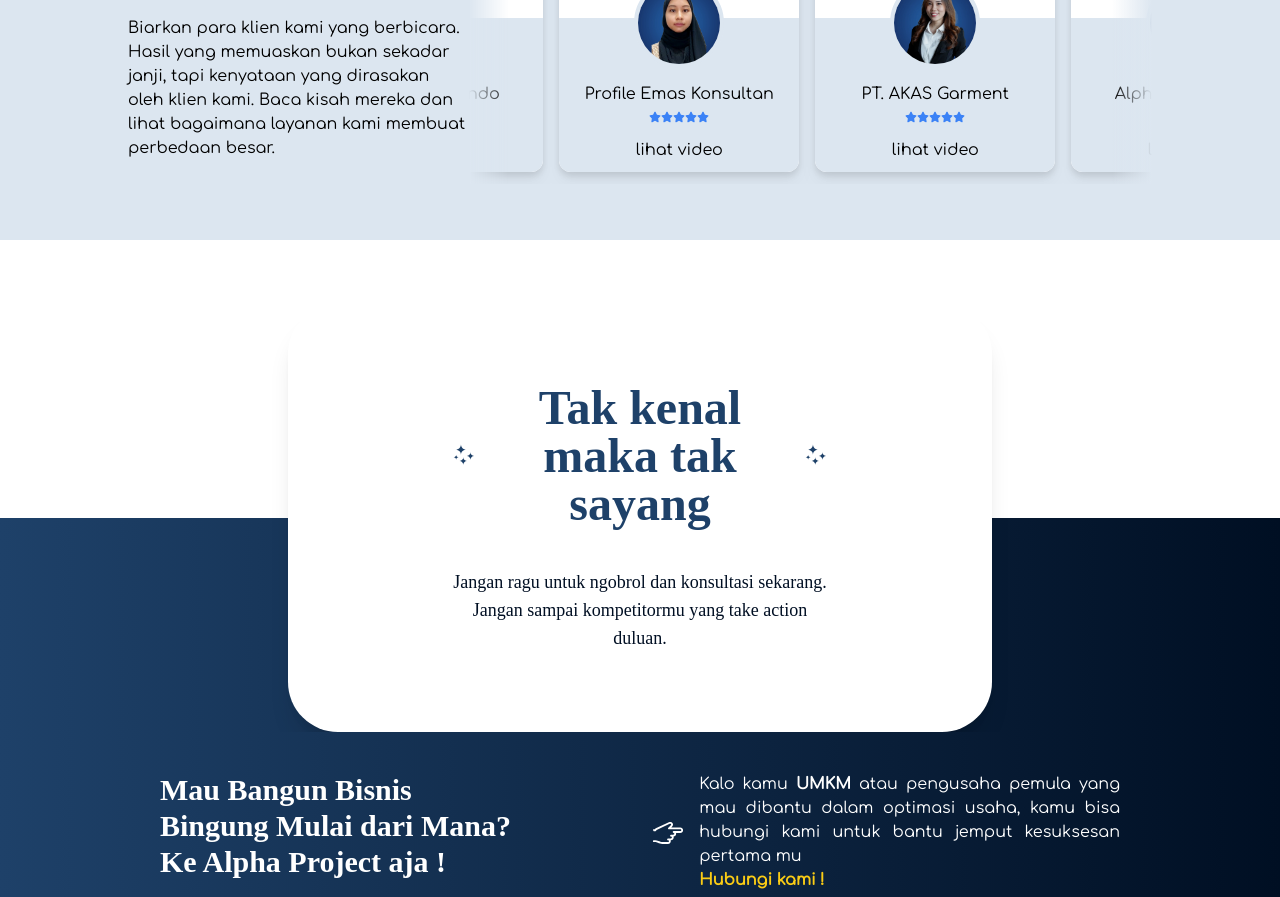
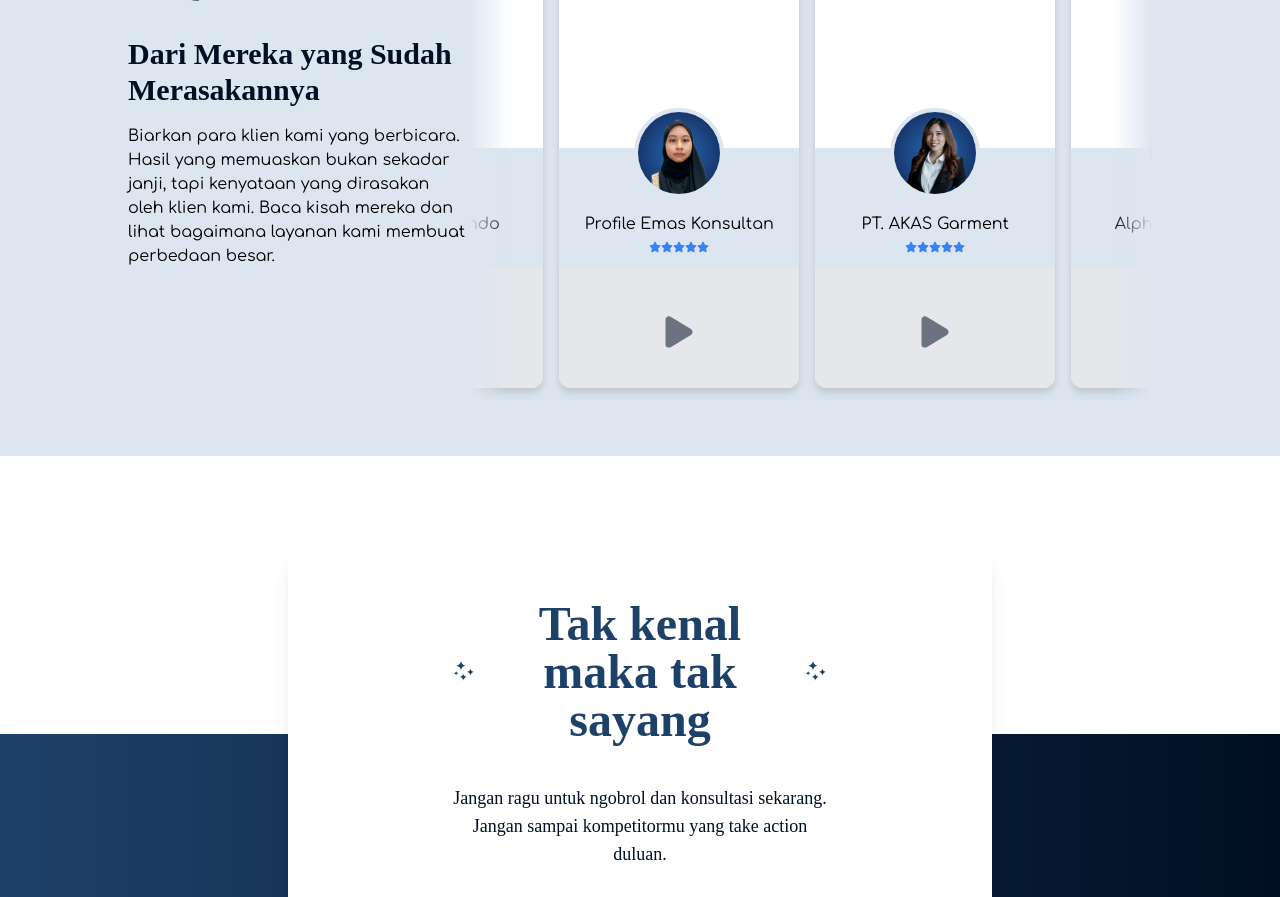
Before and after one commit to mcramaaa/jasawebkita, a Next.js app: page / in a window 1280 px wide. Shown: the part 9120-10017 px from the top of the page. Built offline with nearby package versions, Linux system fonts and the light colour scheme.

Commit message:
test video player

```diff
--- a/package.json
+++ b/package.json
@@ -18,6 +18,7 @@
     "react-fast-marquee": "^1.6.5",
     "react-hot-toast": "^2.4.1",
     "react-icons": "^5.2.1",
+    "react-youtube": "^10.1.0",
     "swiper": "^11.1.14",
     "zustand": "^4.5.4"
   },
--- a/src/components/landing/Testimoni.tsx
+++ b/src/components/landing/Testimoni.tsx
@@ -1,37 +1,42 @@
 import { TESTI } from "@/constants/appConstant";
 import Image from "next/image";
-import { useRouter } from "next/navigation";
-import React from "react";
+import React, { useRef, useState } from "react";
 import Marquee from "react-fast-marquee";
-import { FaRegComments, FaStar } from "react-icons/fa6";
+import { FaPlay, FaRegComments, FaStar } from "react-icons/fa6";
+import YouTube from "react-youtube";
 
 export default function Testimoni() {
   const star = 5;
-  const router = useRouter();
 
-  const isSafari =  () : boolean => {
-    const userAgent = navigator.userAgent
-    return userAgent.includes("safari") && !userAgent.includes("chrome") && !userAgent.includes("edge")
+  const [activeVideo, setActiveVideo] = useState<number | null>(null);
+  const videoRef = useRef<HTMLVideoElement | null>(null);
+
+  const handleVideoClick = (index:any) => {
+    if(activeVideo === index){
+      setActiveVideo(null)
+    } else {
+      setActiveVideo(index)
+    }
+  };
+
+  const handleFullScreen = () => {
+    if (videoRef.current) {
+      if (videoRef.current.requestFullscreen) {
+        videoRef.current.requestFullscreen();
+      } else if ((videoRef.current as any).webkitRequestFullscreen) {
+        (videoRef.current as any).webkitRequestFullscreen(); // Safari
+      } else if ((videoRef.current as any).msRequestFullscreen) {
+        (videoRef.current as any).msRequestFullscreen(); // IE11
+      }
+    }
   }
-
-  const openNewTab = (url: string) => {
-    const newWindow = window.open(url, "_blank", "noopener,noreferrer");
-
-    if(isSafari()){
-      // window.open(url, '_blank',"noopener,noreferrer")
-      router.push(url)
-
-    } else if(newWindow){
-        newWindow.focus()
-    }
-
     // if (newWindow) {
 
     //   router.push(url);
     //   newWindow.focus();
     // }
 
-  };
+
 
   return (
 
@@ -61,7 +66,7 @@ export default function Testimoni() {
         >
           {TESTI.map((item, i) => (
             <div
-              className="w-60 h-96 my-3 p-4 rounded-xl mr-4 flex flex-col items-center bg-white drop-shadow-lg overflow-hidden"
+              className="w-60 h-[600px] my-3 p-4 rounded-xl mr-4 flex flex-col items-center bg-white drop-shadow-lg overflow-hidden"
               key={i}
             >
               <div>
@@ -91,9 +96,32 @@ export default function Testimoni() {
                   </div>
                 </div>
 
-                <button onClick={() => openNewTab(item.video)}>
+                <div className="w-full">
+                {activeVideo === i ? (
+                    <YouTube
+                      videoId={item.video}
+                      opts={{
+                      playerVars: {
+                        autoplay: 1,
+                      },
+                    }}
+                    onPlay={handleFullScreen}
+                    onEnd={() => setActiveVideo(null)}
+                    />
+                  ) : (
+                    <div
+                      className="w-full h-32 bg-gray-200 flex items-center justify-center cursor-pointer"
+                      onClick={() => handleVideoClick(i)}
+                    >
+                      <FaPlay className="text-4xl text-gray-500" />
+                    </div>
+                  )}
+                </div>
+
+                {/* <button onClick={() => openNewTab(item.video)}>
                   lihat video
-                </button>
+                </button> */}
+
                 {/* <Link href={item.video} target="_blank" className="text-sm">
                   Lihat video
                 </Link> */}
```
Also changed, not shown: 1 other file (tests, documents, lock files or other folders).
